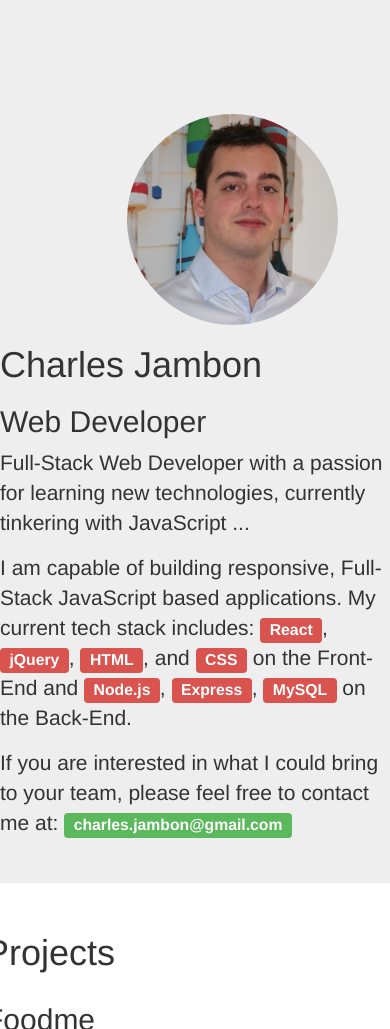
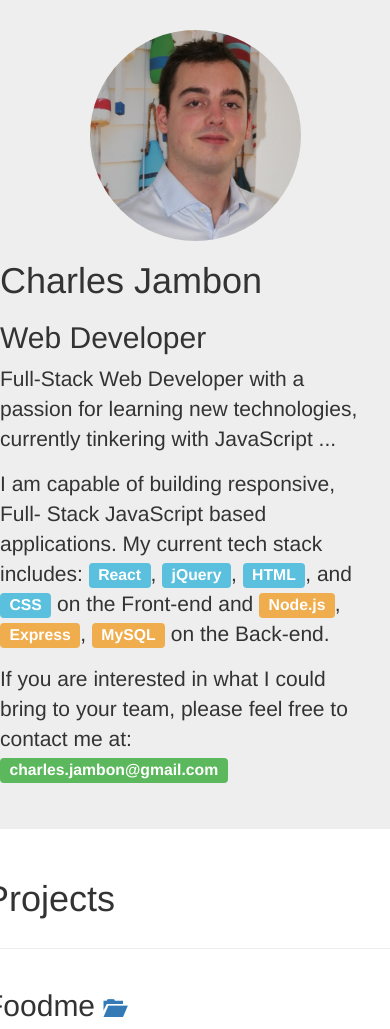
Before and after one commit to charlesjamb/charlesjamb.github.io, a PHP site: page / in a window 390 px wide. Shown: the top 1029 px of the page. Run offline with PHP 8.4, Linux system fonts and the light colour scheme.

Commit message:
working on the project section

```diff
--- a/index.html
+++ b/index.html
@@ -14,7 +14,7 @@
 </head>
 <body>
 	<header class="jumbotron" id="header-container">
-		<div class="row">
+		<div class="row" id="bio-container">
 			<div class="col-sm-12 col-md-3" id="bio-pic">
 				<img src="img/pic.jpeg">
 			</div>
@@ -22,7 +22,7 @@
 				<h1>Charles Jambon</h1>
 				<h2>Web Developer</h2>
 				<p>Full-Stack Web Developer with a passion for learning new technologies, currently tinkering with JavaScript ... </p>
-				<p>I am capable of building responsive, Full- Stack JavaScript based applications. My current tech stack includes: <span class="label label-danger">React</span>, <span class="label label-danger">jQuery</span>, <span class="label label-danger">HTML</span>, and <span class="label label-danger">CSS</span> on the Front-End and <span class="label label-danger">Node.js</span>, <span class="label label-danger">Express</span>, <span class="label label-danger">MySQL</span> on the Back-End.</p>
+				<p>I am capable of building responsive, Full- Stack JavaScript based applications. My current tech stack includes: <span class="label label-info">React</span>, <span class="label label-info">jQuery</span>, <span class="label label-info">HTML</span>, and <span class="label label-info">CSS</span> on the Front-end and <span class="label label-warning">Node.js</span>, <span class="label label-warning">Express</span>, <span class="label label-warning">MySQL</span> on the Back-end.</p>
 				<p>If you are interested in what I could bring to your team, please feel free to contact me at: <span class="label label-success">charles.jambon@gmail.com</span></p>
 			</div>
 		</div>
@@ -32,32 +32,36 @@
 		<div class="row">
 			<h1>Projects</h1>
 		</div>
-		<article class="row">
-			<h2>Foodme</h2>
-			<a href="https://github.com/FoodMe-Project">Github repo</a>
-			<p>Embeded Youtube video</p>
+		<hr />
+		<article class="row row-centered">
+			<h2>Foodme <small><a href="https://github.com/FoodMe-Project"><span class="glyphicon glyphicon-folder-open" aria-hidden="true"></span></a></small></h2>
+			<div div class="embed-responsive embed-responsive-16by9 col-xs-12 text-center">
+  				<iframe class="embed-responsive-item" src="https://www.youtube.com/embed/cF3rKkWDIZw" frameborder="0" allowfullscreen></iframe>
+			</div>
+			<div class="well well-lg" id="foodme-text">
 				<p>Foodme is a webapp that, at its core, proposes recipes based on ingredients you have available. Once you login, you can input and keep track of your “fridge” as well as search and save recipes based on ingredients in your fridge.</p>
 				<ul>
-				<h3>Tech used</h3>
-				<li>Front > React, Bootstrap, Auth0</li>
-				<li>Back > Node.js, Express.js and MySQL</li>
+					<li><span class="label label-info">React</span>  <span class="label label-info">Bootstrap</span>  <span class="label label-info">Auth0</span></li>
+					<li><span class="label label-warning">Node.js</span>  <span class="label label-warning">Express.js</span>  <span class="label label-warning">MySQL</span></li>
 				</ul>
+			</div>
 		</article>
 		<article class="row">
-			<h2>Reddit Clone</h2>
-			<a href="https://github.com/charlesjamb/reddit-nodejs-api">Github repo</a>
+			<h2>Reddit Clone <small><a href="https://github.com/charlesjamb/reddit-nodejs-api"><span class="glyphicon glyphicon-folder-open" aria-hidden="true"></span></a></small></h2>
+			<div class="well well-lg">
 				<p>RedditClone is a website copying the main functionalities of reddit.com: login, create a post, subreddits and upvote/downvote.</p>
 				<ul>
-				<h3>Tech used:</h3>
-				<li>Front > Pug, jQuery, Bootstrap</li>
-				<li>Back > Node.js, Express.js and MySQL</li>
+					<li><span class="label label-info">Pug</span>  <span class="label label-info">jQuery</span>  <span class="label label-info">Bootstrap</span></li>
+					<li><span class="label label-warning">Node.js</span>  <span class="label label-warning">Express.js</span>  <span class="label label-warning">MySQL</span></li>
 				</ul>
+			</div>
 		</article>
 	</section>
 	<section class="container">
 		<div class="row">
 			<h1>Education</h1>
 		</div>
+		<hr />
 		<article class="row">
 			<h2>DecodeMtl</h2>
 			<a href="www.decodemtl.com">Website</a>
@@ -80,6 +84,7 @@
 		<div class="row">
 			<h1>Work Experiences</h1>
 		</div>
+		<hr />
 		<article class="row">
 			<h2>Grana Tribofinition</h2>
 			<p>Sales Representative</p>
@@ -98,6 +103,7 @@
 	<section class="container">
 		<div class="row">
 			<h1>Languages</h1>
+			<hr />
 			<ul>
 				<li>French > Native</li>
 				<li>English > Full Working Proficiency</li>
--- a/style/style.css
+++ b/style/style.css
@@ -1,7 +1,26 @@
+ul {
+  list-style-type: none;
+}
+
+#bio-container {
+	display: flex;
+	justify-content: center;
+	align-items: center;
+	flex-wrap: wrap;
+}
+
+#bio-pic {
+	display: flex;
+	justify-content: center;
+	align-items: center;
+}
+
 #bio-pic img {
 	border-radius: 50%;
 	height: 25vh;
 	width: 25vh;
-	margin-top: 10vh;
-	margin-left: 15vh;
 }
+
+#bio-text {
+	padding-right: 5vh;
+}
```
Lines whose indentation alone changed are shown as unchanged.
